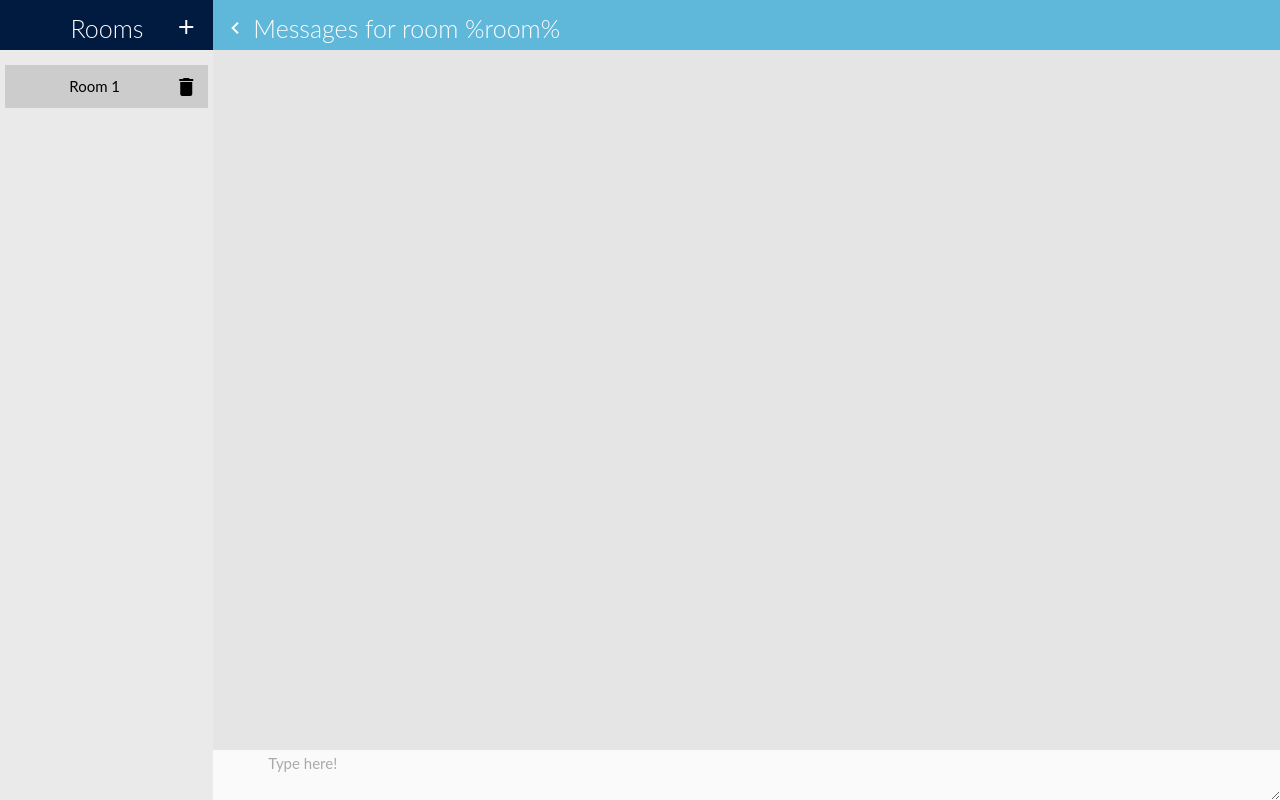
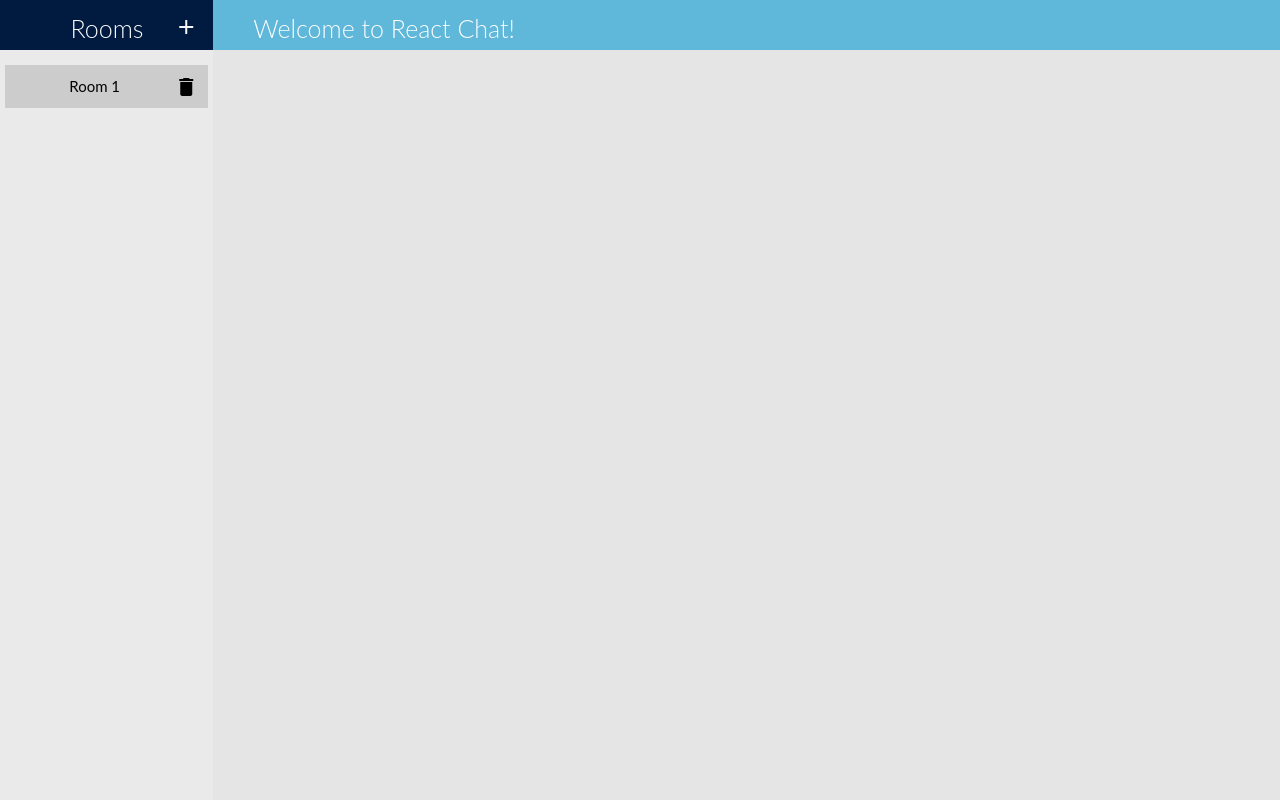
Before and after one commit to danigonza/React-Chat, a React (Create React App) app: page / in a window 1280 px wide. Built offline with nearby package versions, Linux system fonts and the light colour scheme.

Commit message:
Add welcome page when no room is selected

```diff
--- /dev/null
+++ b/src/Chat/Home.js
@@ -0,0 +1,10 @@
+import React from 'react'
+
+const Home = () =>
+  <div className='right-pane'>
+    <div className='menu'>
+      <div className='room-title'>Welcome to React Chat!</div>
+    </div>
+  </div>
+
+export default Home
--- a/src/Chat/index.js
+++ b/src/Chat/index.js
@@ -1,15 +1,18 @@
 import React, { Component } from 'react'
 import Sidebar from './Sidebar/index'
 import { connect } from 'react-redux'
-import RoomMessagePanel from './RoomMessagePanel/index'
+import Home from './Home'
+import { BrowserRouter as Router, Route } from 'react-router-dom'
 
 class Chat extends Component {
   render () {
     return (
-      <div className='chat'>
-        <Sidebar rooms={this.props.rooms} />
-        <RoomMessagePanel messages={this.props.messages} />
-      </div>
+      <Router>
+        <div className='chat'>
+          <Sidebar rooms={this.props.rooms} />
+          <Route exact path='/' component={Home} />
+        </div>
+      </Router>
     )
   }
 }
```
